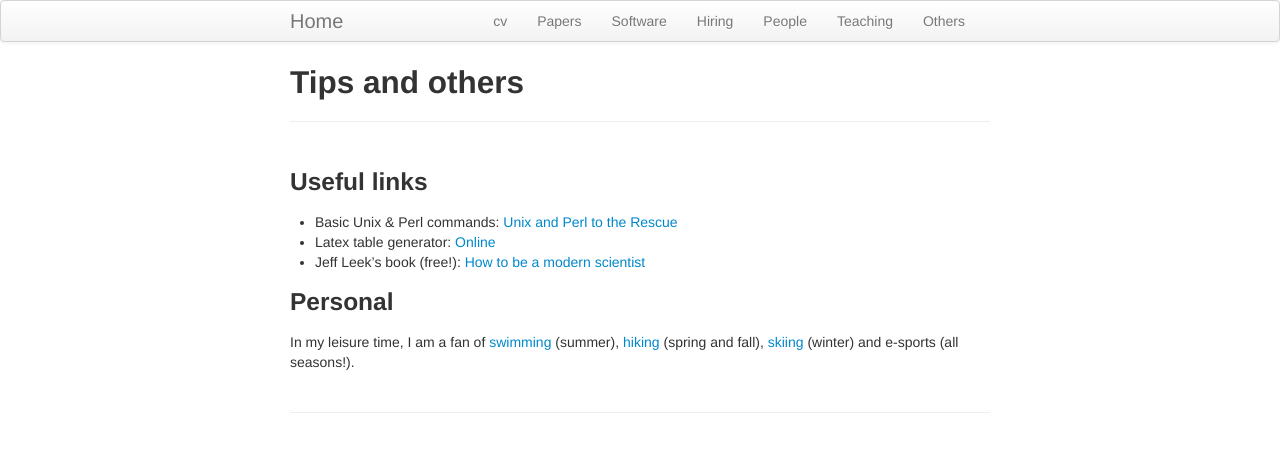
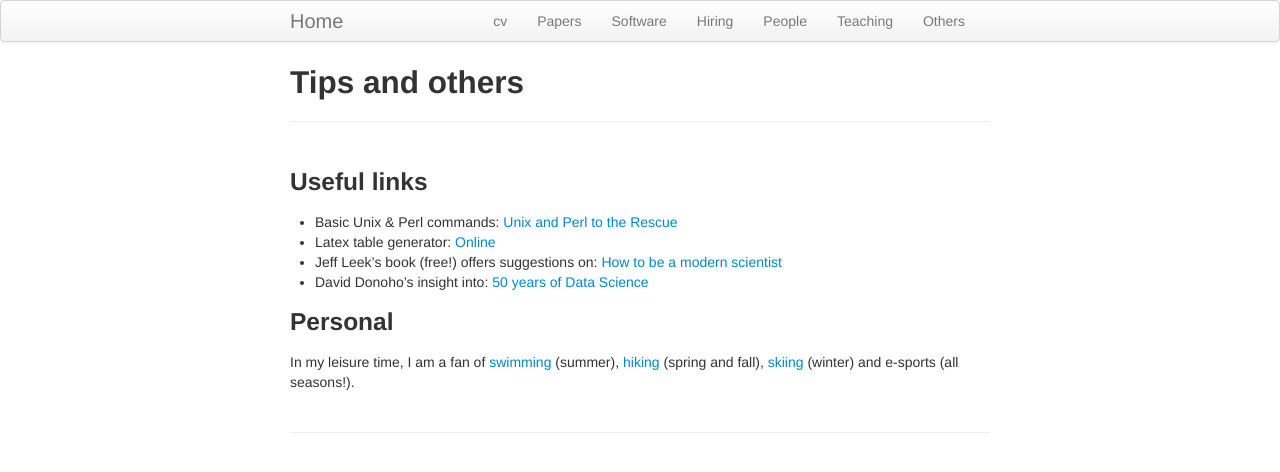
Before and after one commit to haoharryfeng/testpage4, a Jekyll site: the page built from others.md, in a window 1280 px wide. Shown: the top 472 px of the page. Built offline with Jekyll 4.4.1, drawn with Linux system fonts in a browser that asks for light colours.

Commit message:
Update others.md

```diff
--- a/others.md
+++ b/others.md
@@ -7,7 +7,8 @@ title: Tips and others
 
 - Basic Unix &amp; Perl commands: [Unix and Perl to the Rescue](http://korflab.ucdavis.edu/unix_and_perl/)
 - Latex table generator: [Online](https://www.tablesgenerator.com/)
-- Jeff Leek's book (free!): [How to be a modern scientist](https://leanpub.com/modernscientist)
+- Jeff Leek's book (free!) offers suggestions on: [How to be a modern scientist](https://leanpub.com/modernscientist)
+- David Donoho's insight into: [50 years of Data Science](https://courses.csail.mit.edu/18.337/2015/docs/50YearsDataScience.pdf)
 
 
 
```
